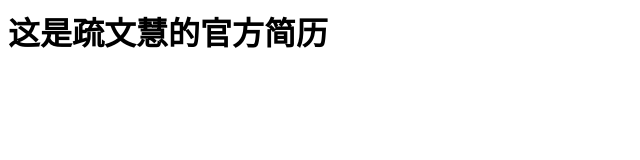
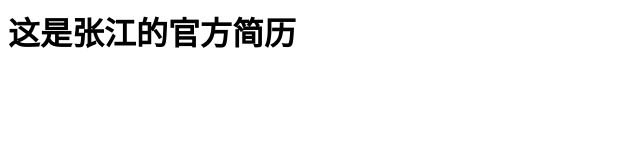
Before and after one commit to Jiangrun71/Jiangrun71.github.io, a plain HTML site: page index.html in a window 1280 px wide. Shown: the whole page, without its empty margins (0-640 px from the left). Drawn offline with Linux system fonts and the light colour scheme.

Commit message:
Update header to reflect new resume owner

```diff
--- a/index.html
+++ b/index.html
@@ -1 +1 @@
-<h1>这是疏文慧的官方简历</h1>
+<h1>这是张江的官方简历</h1>
```
